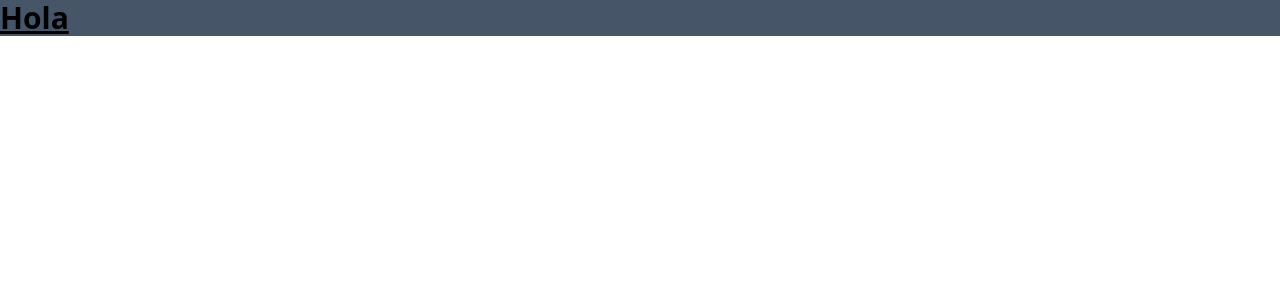
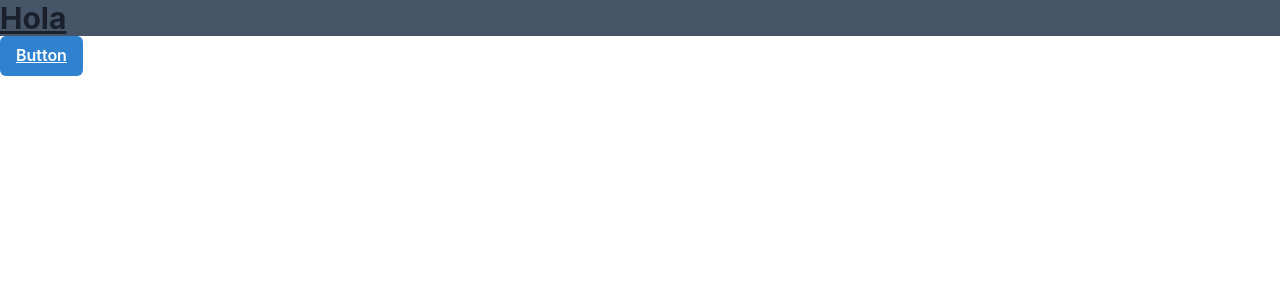
Before and after one commit to No-Country/c10-55-t-javascriptchallenge-openai, a React (Vite) app in the folder client/: page / in a window 1280 px wide. Shown: the top 300 px of the page. Built offline with nearby package versions, Linux system fonts and the light colour scheme.

Commit message:
install chakraUI OK

```diff
--- a/client/package.json
+++ b/client/package.json
@@ -9,6 +9,10 @@
     "preview": "vite preview"
   },
   "dependencies": {
+    "@chakra-ui/react": "^2.5.3",
+    "@emotion/react": "^11.10.6",
+    "@emotion/styled": "^11.10.6",
+    "framer-motion": "^10.9.1",
     "react": "^18.2.0",
     "react-dom": "^18.2.0"
   },
--- a/client/src/App.jsx
+++ b/client/src/App.jsx
@@ -1,5 +1,15 @@
+import { ChakraProvider } from '@chakra-ui/react'
+import { Button, ButtonGroup } from '@chakra-ui/react'
+
+
+
 export default function App() {
   return (
-    <h1 className="text-3xl font-bold underline bg-slate-600">Hola</h1>
+    <ChakraProvider>
+
+      <h1 className="text-3xl font-bold underline bg-slate-600">Hola</h1>
+      <Button colorScheme='blue' className='underline'>Button</Button>
+
+    </ChakraProvider>
   )
 }
```
Also changed, not shown: client/src/main.jsx (+8 -0 lines), 1 other file (tests, documents, lock files or other folders).
